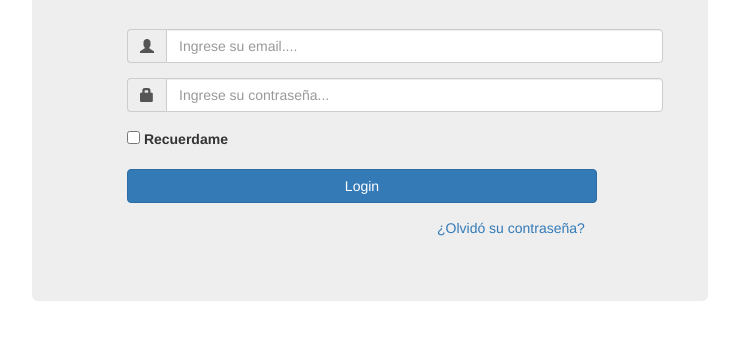
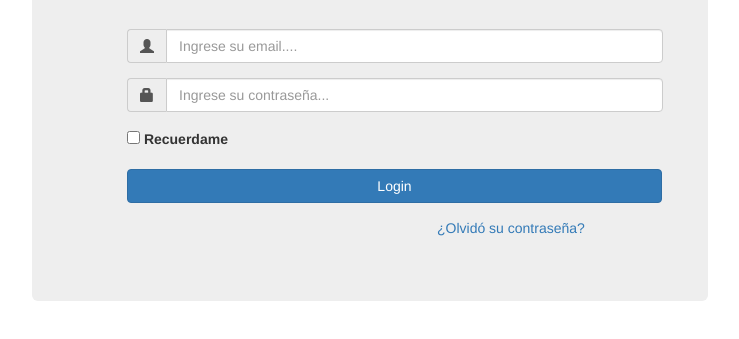
Before and after one commit to MateoQuintanilla/LABORATORIO-grupo07, a plain HTML site: page Login.html in a window 1280 px wide. Shown: the part 159-498 px from the top of the page, without its empty margins (238-977 px from the left). Drawn offline with nearby package versions, Linux system fonts and the light colour scheme.

Commit message:
Update Login.html

```diff
--- a/Login.html
+++ b/Login.html
@@ -44,7 +44,7 @@
 					</div>
 
 					<div class="form-group">
-						<button class="btn btn-primary" style="width: 470px">Login</button>
+						<button class="btn btn-primary" style="width: 535px">Login</button>
 					</div>
 
 					<div class="form-group">
```
